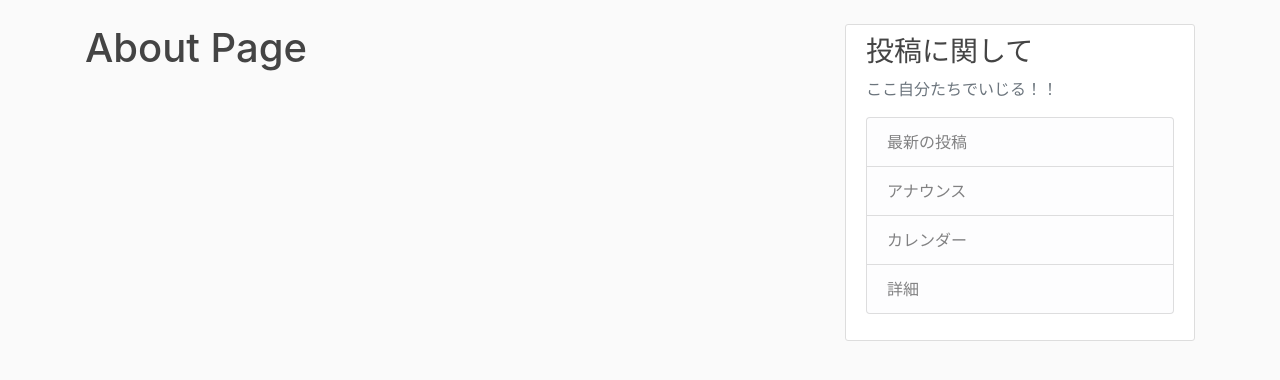
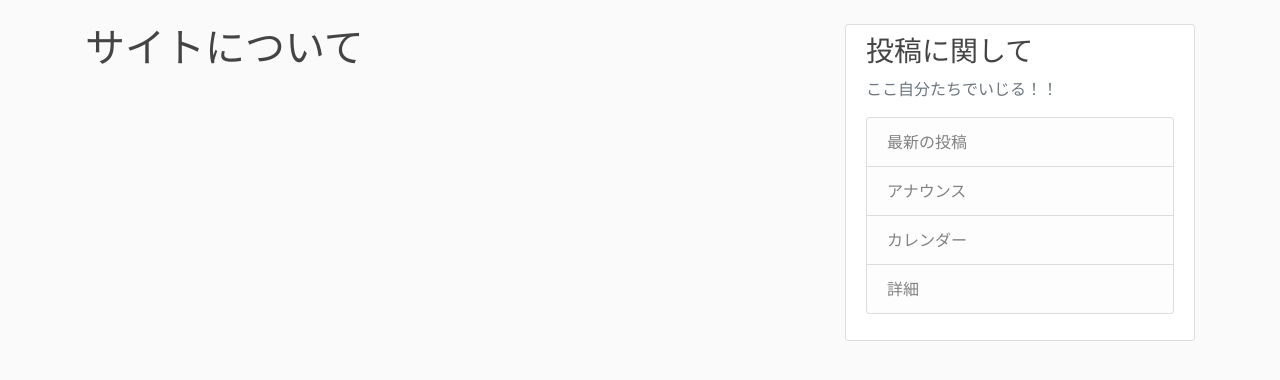
Before and after one commit to DanEiju/21Spring_WebSite, a Flask app: page /about in a window 1280 px wide. Shown: the part 56-436 px from the top of the page. Run offline with Flask 2, Linux system fonts and the light colour scheme; some libraries are stand-ins or nearby versions.

Commit message:
日本語化

```diff
--- a/WebApp/flaskblog/templates/about.html
+++ b/WebApp/flaskblog/templates/about.html
@@ -1,4 +1,4 @@
 {% extends "layout.html" %}
 {% block content %}
-    <h1>About Page</h1>
+    <h1>サイトについて</h1>
 {% endblock content %}
```
